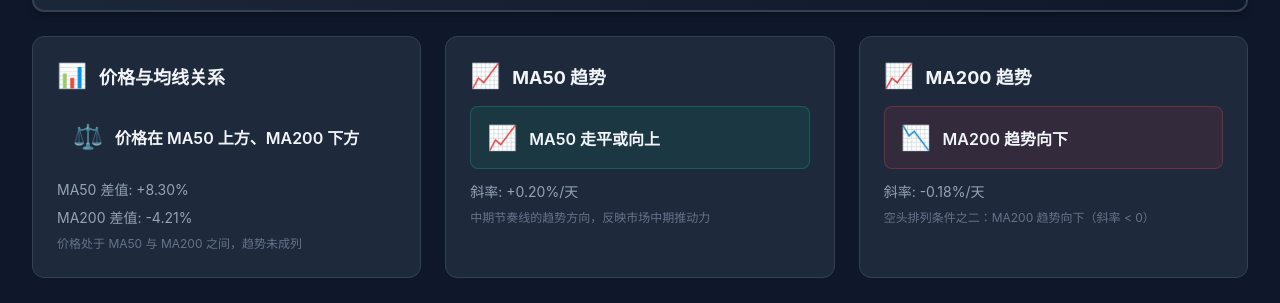
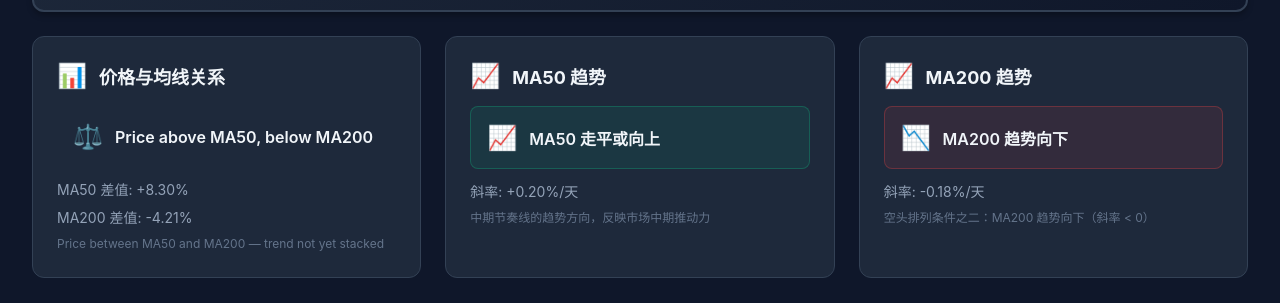
Before and after one commit to CrytoPlanet/bullbear-dashboard, a Vue app in the folder frontend/: page / in a window 1280 px wide. Shown: the part 1598-1901 px from the top of the page. Built offline with nearby package versions, Linux system fonts and the light colour scheme; no server answers.

Commit message:
refactor(i18n): convert getPriceMARelation to reactive computed with t()

```diff
--- a/frontend/src/App.vue
+++ b/frontend/src/App.vue
@@ -275,8 +275,8 @@ const getRiskThermometerColor = (thermometer: string) => {
   }
 };
 
-// 获取价格与均线（MA50/MA200）的关系
-const getPriceMARelation = () => {
+// 价格与均线（MA50/MA200）的关系
+const priceMARelation = computed(() => {
   if (!stateData.value?.metadata) return null;
   const btcPrice = stateData.value.metadata.btc_price;
   const ma50 = stateData.value.metadata.ma50;
@@ -288,24 +288,18 @@ const getPriceMARelation = () => {
   const diff50 = ((btcPrice - ma50) / ma50) * 100;
   const diff200 = ((btcPrice - ma200) / ma200) * 100;
 
-  let statusText = '价格与均线重合或数据不足';
-  let summary = '价格与均线重合或数据不足，趋势无法判定';
+  let key: 'aboveBoth' | 'belowBoth' | 'aboveMa50' | 'belowMa50' | 'unknown' = 'unknown';
   let statusClass = '';
-
   if (above50 && above200) {
-    statusText = '价格在 MA50 和 MA200 上方';
-    summary = '多头排列条件之一：价格在 MA200 上方（且高于 MA50）';
+    key = 'aboveBoth';
     statusClass = 'positive';
   } else if (!above50 && !above200) {
-    statusText = '价格在 MA50 和 MA200 下方';
-    summary = '空头排列条件之一：价格在 MA200 下方（且低于 MA50）';
+    key = 'belowBoth';
     statusClass = 'negative';
   } else if (above50 && !above200) {
-    statusText = '价格在 MA50 上方、MA200 下方';
-    summary = '价格处于 MA50 与 MA200 之间，趋势未成列';
+    key = 'aboveMa50';
   } else if (!above50 && above200) {
-    statusText = '价格在 MA50 下方、MA200 上方';
-    summary = '价格低于 MA50 但高于 MA200，信号分歧';
+    key = 'belowMa50';
   }
 
   return {
@@ -313,11 +307,11 @@ const getPriceMARelation = () => {
     above200,
     diff50,
     diff200,
-    statusText,
-    summary,
+    statusText: t(`maPrice.${key}.status`),
+    summary: t(`maPrice.${key}.summary`),
     statusClass,
   };
-};
+});
 
 // 获取趋势结构结论
 const getTrendConclusion = () => {
@@ -984,23 +978,23 @@ onMounted(() => {
                 <span class="trend-icon">📊</span>
               <h3>价格与均线关系</h3>
               </div>
-              <div v-if="getPriceMARelation()" class="trend-content">
-                <div class="trend-status" :class="getPriceMARelation()?.statusClass">
+              <div v-if="priceMARelation" class="trend-content">
+                <div class="trend-status" :class="priceMARelation?.statusClass">
                   <span class="trend-indicator">
-                    {{ getPriceMARelation()?.statusClass === 'positive' ? '📈' : getPriceMARelation()?.statusClass === 'negative' ? '📉' : '⚖️' }}
+                    {{ priceMARelation?.statusClass === 'positive' ? '📈' : priceMARelation?.statusClass === 'negative' ? '📉' : '⚖️' }}
                   </span>
                   <span class="trend-text">
-                    {{ getPriceMARelation()?.statusText }}
+                    {{ priceMARelation?.statusText }}
                   </span>
                 </div>
                 <div class="trend-detail">
-                  MA50 差值: {{ (() => { const rel = getPriceMARelation(); if (!rel) return '0.00'; return (rel.diff50 > 0 ? '+' : '') + rel.diff50.toFixed(2); })() }}%
+                  MA50 差值: {{ (() => { const rel = priceMARelation; if (!rel) return '0.00'; return (rel.diff50 > 0 ? '+' : '') + rel.diff50.toFixed(2); })() }}%
                 </div>
                 <div class="trend-detail">
-                  MA200 差值: {{ (() => { const rel = getPriceMARelation(); if (!rel) return '0.00'; return (rel.diff200 > 0 ? '+' : '') + rel.diff200.toFixed(2); })() }}%
+                  MA200 差值: {{ (() => { const rel = priceMARelation; if (!rel) return '0.00'; return (rel.diff200 > 0 ? '+' : '') + rel.diff200.toFixed(2); })() }}%
                 </div>
                 <div class="trend-description">
-                  {{ getPriceMARelation()?.summary }}
+                  {{ priceMARelation?.summary }}
                 </div>
               </div>
               <div v-else class="trend-content">
```
